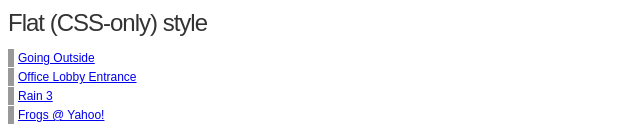
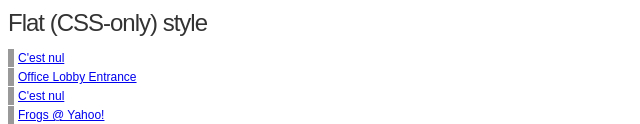
Before and after one commit to alban-coeurvaillant/Sound-board, a plain HTML site: page demos/play-mp3-links/index.html in a window 1280 px wide. Shown: the part 678-802 px from the top of the page, 0-640 px from the left. Drawn offline with Linux system fonts and the light colour scheme.

Commit message:
song update

```diff
--- a/demos/play-mp3-links/index.html
+++ b/demos/play-mp3-links/index.html
@@ -144,12 +144,12 @@ p {
 
  <ul class="flat">
 
-  <li><a href="../_mp3/going_outside.mp3">Going Outside</a></li>
+  <li><a href="../../sounds/c_nul_homer.mp3">C'est nul </a></li>
   <li><a href="../_mp3/office_lobby.mp3">Office Lobby Entrance</a></li>
 
   <!-- files from the web (note that ID3 information will *not* load from remote domains without permission, Flash restriction) -->
 
-  <li><a href="http://www.freshly-ground.com/data/audio/binaural/Rain 3.mp3">Rain 3</a></li>
+  <li><a href="../../sounds/c_nul_homer.mp3">C'est nul </a></li>
   <li><a href="http://www.freshly-ground.com/data/audio/binaural/Frogs @ Yahoo!.mp3">Frogs @ Yahoo!</a></li>
   <li><a href="http://www.freshly-ground.com/data/audio/binaural/Walking past sprinklers, mailbox.mp3">Walking past sprinklers, mailbox</a></li>
   <li><a href="http://www.freshly-ground.com/data/audio/binaural/Cup of Coffee.mp3">Cup of Coffee</a></li>
```
